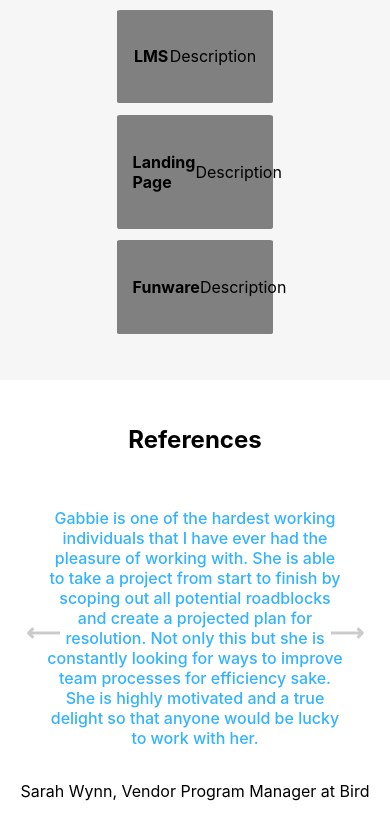
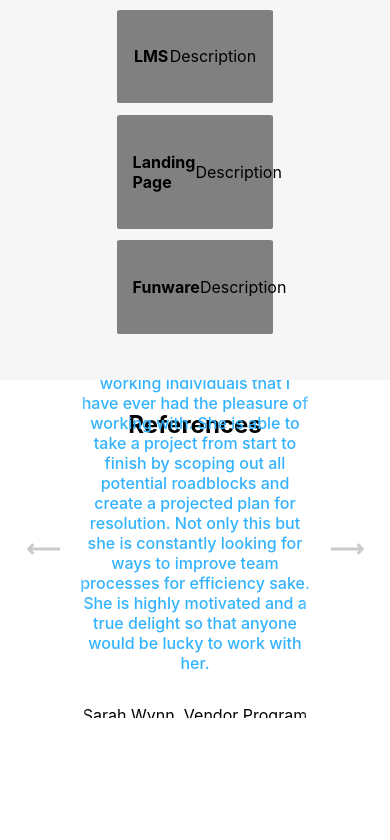
Before and after one commit to gabbiedla/portfoliov2, a React (Create React App) app: page / in a window 390 px wide. Shown: the part 3386-4226 px from the top of the page. After the commit the page ends 4104 px from the top, so only its background shows below. Built offline with nearby package versions, Linux system fonts and the light colour scheme.

Commit message:
References responsivenes max 768 fix

```diff
--- a/src/Components/Projects/Projects.css
+++ b/src/Components/Projects/Projects.css
@@ -1,5 +1,6 @@
 .proj-section {
-  min-height: 60vh;
+  /* min-height: 60vh; */
+  height: auto;
   background-color: rgb(246, 246, 246);
 }
 
@@ -47,6 +48,7 @@
   flex-wrap: wrap;
   align-items: center;
   justify-content: space-around;
+  padding-bottom: 5vh;
 }
 
 .blocks {
--- a/src/Components/Slider/Slider.css
+++ b/src/Components/Slider/Slider.css
@@ -1,41 +1,76 @@
 @media screen and (max-width: 768px) {
-  .section {
-    margin: 0 auto;
-    min-height: 60vh;
-  }
+  /* .section-slider {
+    height: auto;
+    width: 100%;
+
+  } */
 
   .section-center {
-    width: 100vw;
+    width: 100%;
 
-    min-height: 60vh;
+    height: auto;
     text-align: center;
     position: relative;
-    align-items: center;
-    justify-content: center;
-    display: flex;
+    /* display: flex; */
     overflow: hidden;
+    min-height: 40vh;
+    bottom: 0;
+    top: 0;
+    /* background-color: blueviolet; */
   }
 
   article {
+    /* background-color: red; */
     position: absolute;
+    max-height: 35vh;
+    /* overflow: hidden; */
+    display: flex;
+    justify-content: center;
     align-items: center;
-    justify-content: center;
-
     flex-direction: column;
+    /* top: 0; */
+    /* left: 0; */
+    /* right: 0; */
     top: 0;
-
-    width: 100vw;
-    height: 100vh;
-
+    bottom: 0;
+    margin: auto;
+    /* left: 0; */
+    /* width: 100%; */
+    /* height: 100%; */
+    /* opacity: 0; */
     transition: var(--transition);
   }
 
+  .slider-title {
+    /* text-align: center; */
+    padding-top: 10px;
+  }
+
+  /* .arrow {
+  } */
+
   .prev,
   .next {
-    display: flex;
+    position: absolute;
+    /* top: 50%; */
+    /* display: flex;
+    flex-direction: row;
     justify-content: center;
-
-    position: absolute;
+    align-items: center;
+    vertical-align: middle; */
+    /* gap: 5px; */
+    /* margin-top: 50px; */
+    /* display: inline-flex; */
+    /* text-align: center; */
+    /* bottom: 0; */
+    /* gap: 55%; */
+    /* white-space: nowrap; */
+    /* padding: 35% 5% -50px; */
+    /* margin: 35% 5% -50px; */
+    /* z-index: 10; */
+    /* padding-bottom: 5vh; */
+    /* gap: 5vw; */
+    /* align-content: flex-start; */
     border-color: transparent;
     font-size: x-large;
     color: var(--clr-white);
@@ -44,6 +79,12 @@
     font-weight: 700;
     padding-left: 1em;
     padding-right: 1em;
+    /* padding-top: 26%; */
+    /* margin-top: -5vh; */
+    top: 0;
+    bottom: 0;
+    /* margin-top: 12em; */
+    background-color: white;
   }
 
   .prev {
@@ -67,16 +108,16 @@
     transform: translateX(100%);
   }
 
-  .slider-title {
-    padding-top: 3vh;
-  }
+  /* .slider-title {
+    margin-top: -5vh;
+  } */
 
   .ref-text {
     font-size: 1rem;
-
-    padding-top: 4vh;
-    padding-left: 12vw;
-    padding-right: 12vw;
+    /* padding: 1vh 12vw; */
+    /* padding-top: 4vh; */
+    padding-left: 5em;
+    padding-right: 5em;
     font-weight: 500;
 
     color: #33b3ff;
@@ -84,9 +125,15 @@
 
   .ref-name {
     font-size: 1rem;
-    padding-top: 2vh;
-    margin-bottom: 4%;
+    /* padding-top: 2vh;
+    margin-bottom: 4%; */
+    padding-left: 3em;
+    padding-right: 3em;
   }
+
+  /* #ref-items {
+    padding-top: 3vh;
+  } */
 
   button {
     opacity: 0.2;
@@ -119,16 +166,21 @@
     position: relative;
     display: flex;
     overflow: hidden;
+    /* vertical-align: middle; */
   }
 
   .slider-title {
     padding-top: 3vh;
+    justify-content: center;
+    position: absolute;
+    align-items: center;
+    vertical-align: middle;
   }
 
   .ref-text {
     font-size: large;
     /* font-style: italic; */
-    padding-top: 6%;
+    /* padding-top: 6%; */
     padding-left: 8%;
     padding-right: 8%;
     font-weight: 500;
@@ -156,6 +208,10 @@
 
   article {
     position: absolute;
+    display: flex;
+    justify-content: center;
+    align-items: center;
+    flex-direction: column;
     top: 0;
     left: 0;
     width: 100%;
@@ -188,13 +244,13 @@
   .prev,
   .next {
     position: absolute;
-    /* top: 100px; */
+    bottom: 0;
     transform: translateY(-50%);
     background: var(--clr-grey-5);
     color: var(--clr-white);
     width: 3em;
     /* height: 5vh; */
-    padding-top: 100vh;
+    /* padding-top: 100vh; */
     display: grid;
     place-items: center;
     border-color: transparent;
--- a/src/Components/Slider/Slider.js
+++ b/src/Components/Slider/Slider.js
@@ -24,8 +24,9 @@ function Slider() {
   }, [index]);
 
   return (
-    <div className="section">
+    <div className="section-slider">
       <div className="section-center">
+        <h2 className="slider-title">References</h2>
         {references.map((reference, referenceIndex) => {
           const { id, quote, name } = reference;
           let position = 'nextSlide';
@@ -41,16 +42,15 @@ function Slider() {
 
           return (
             <article className={position} id="ref-items" key={id}>
-              <h2 className="slider-title">References</h2>
               <p className="ref-text">{quote}</p>
               <p className="ref-name">{name}</p>
             </article>
           );
         })}
-        <button className="prev" onClick={() => setIndex(index - 1)}>
+        <button className="prev arrow" onClick={() => setIndex(index - 1)}>
           &#10229;
         </button>
-        <button className="next" onClick={() => setIndex(index + 1)}>
+        <button className="next arrow" onClick={() => setIndex(index + 1)}>
           &#10230;
         </button>
       </div>
```
